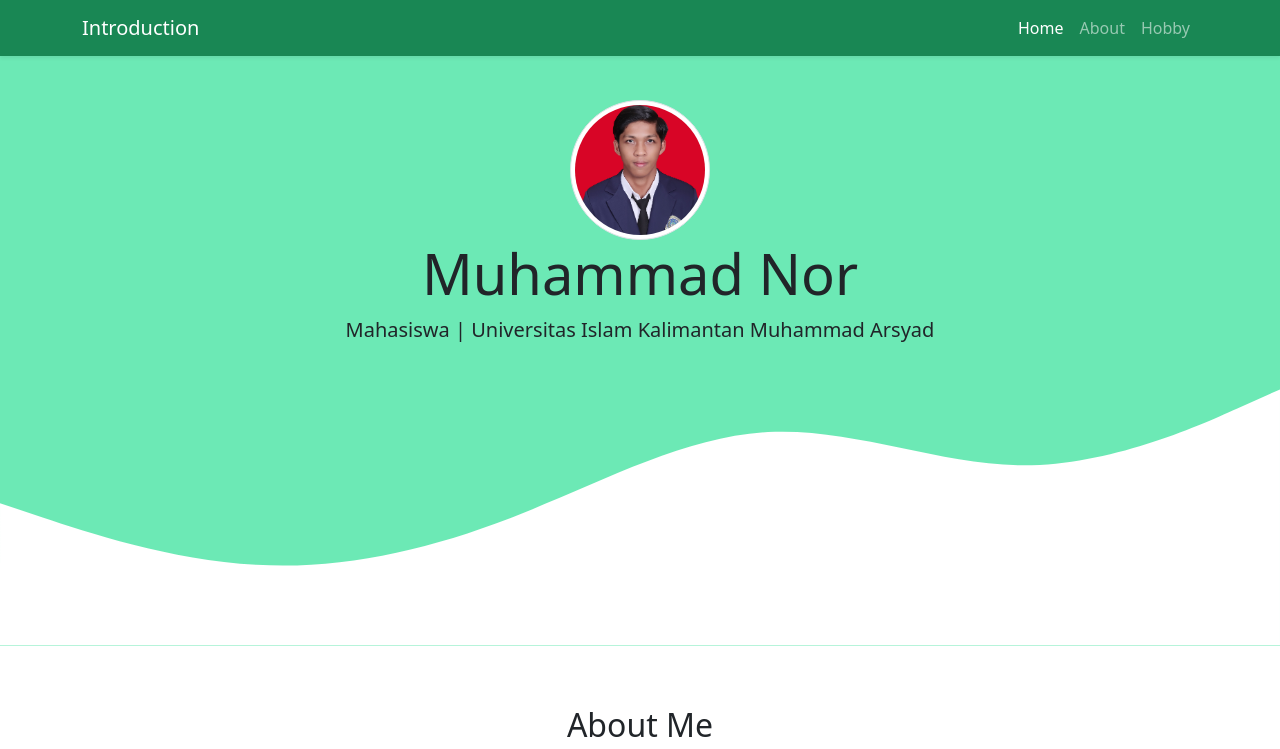
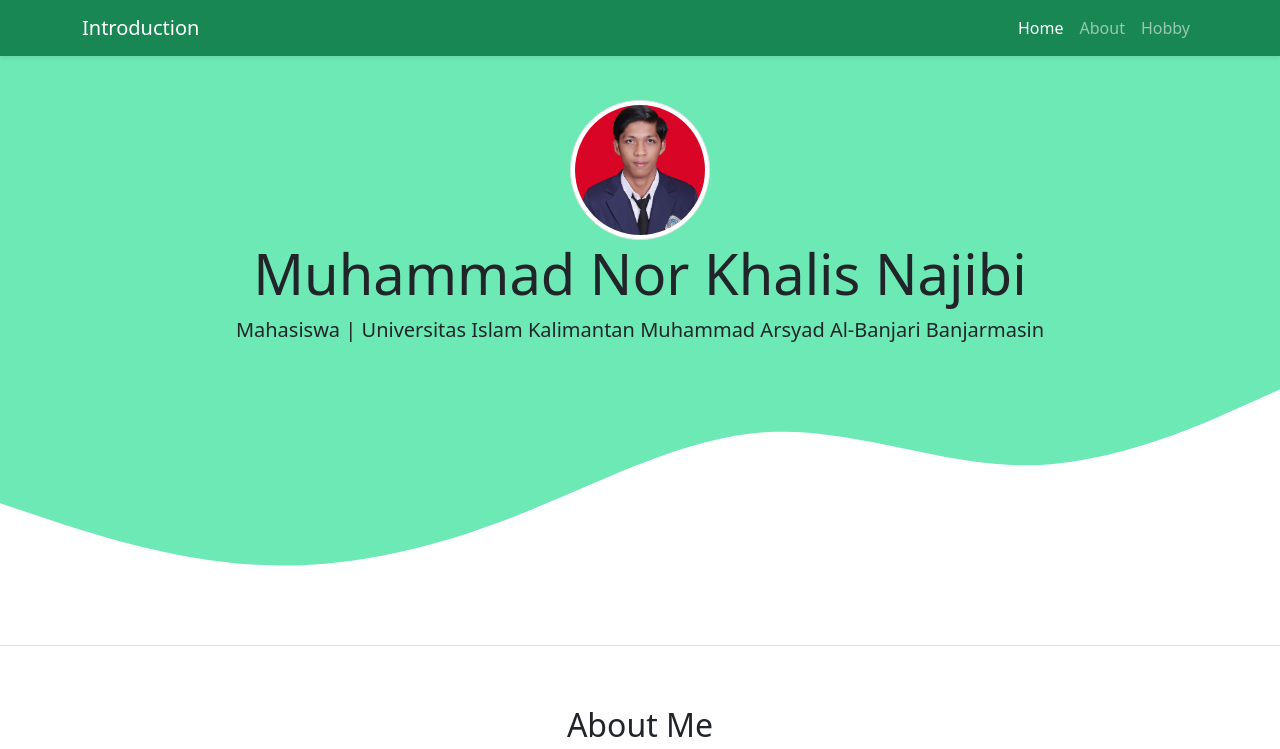
Before and after one commit to halisnajibi/halisnajibi.github.io, a plain HTML site: page index.html in a window 1280 px wide. Shown: the top 749 px of the page. Drawn offline with nearby package versions, Linux system fonts and the light colour scheme.

Commit message:
merubah nama

```diff
--- a/index.html
+++ b/index.html
@@ -40,8 +40,8 @@
   <!-- jumbotron -->
   <section class="jumbotron text-center">
     <img src="img/HALIS ALMAMATER UNISKA.jpg" alt="Profil" width="140" class="rounded-circle img-thumbnail" />
-    <h1 class="display-4">Muhammad Nor </h1>
-    <p class="lead">Mahasiswa | Universitas Islam Kalimantan Muhammad Arsyad </p>
+    <h1 class="display-4">Muhammad Nor Khalis Najibi</h1>
+    <p class="lead">Mahasiswa | Universitas Islam Kalimantan Muhammad Arsyad Al-Banjari Banjarmasin</p>
     <svg xmlns="http://www.w3.org/2000/svg" viewBox="0 0 1440 320">
       <path fill="#fff" fill-opacity="1"
         d="M0,160L48,176C96,192,192,224,288,229.3C384,235,480,213,576,176C672,139,768,85,864,80C960,75,1056,117,1152,117.3C1248,117,1344,75,1392,53.3L1440,32L1440,320L1392,320C1344,320,1248,320,1152,320C1056,320,960,320,864,320C768,320,672,320,576,320C480,320,384,320,288,320C192,320,96,320,48,320L0,320Z">
```
